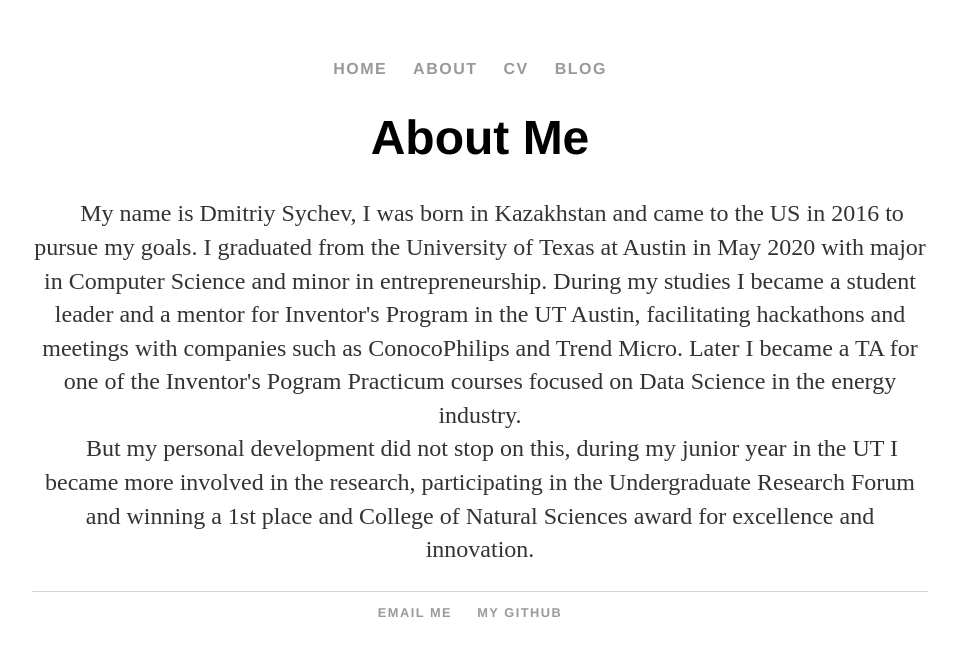
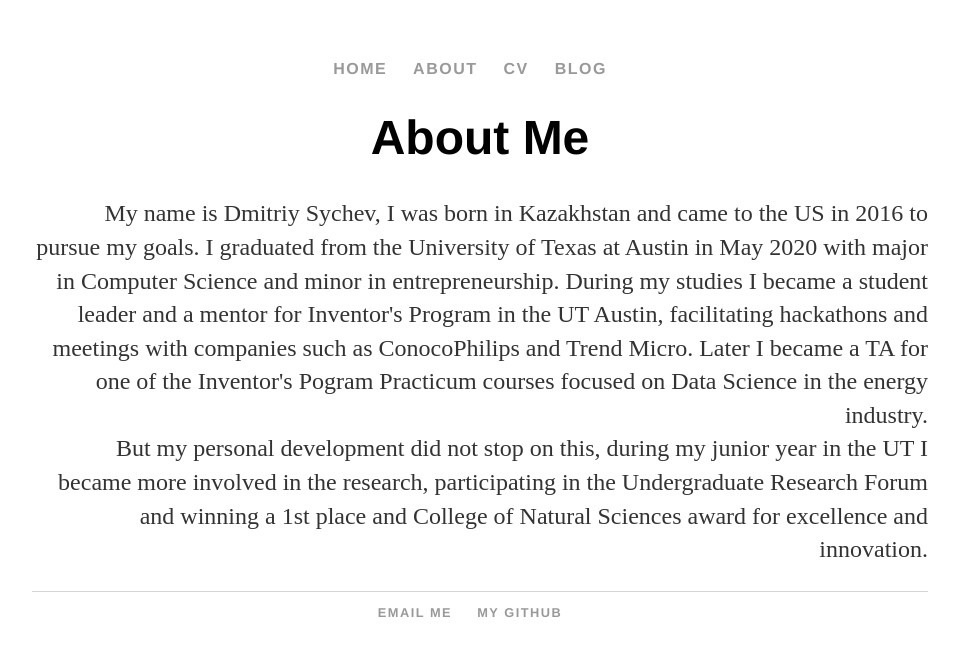
Before and after one commit to dmitriysychev/dmitriysychev.github.io, a Jekyll site: the page built from about/index.html, in a window 1280 px wide. Shown: the top 656 px of the page, without its empty margins (160-1119 px from the left). Built offline with Jekyll 4.4.1, drawn with Linux system fonts in a browser that asks for light colours.

Commit message:
Update index.html

```diff
--- a/about/index.html
+++ b/about/index.html
@@ -3,7 +3,7 @@ layout: default
 title: About Me
 ---
 	<h1>{{ page.title }}</h1>
-<p tyle="text-align:right"> &nbsp;&nbsp;&nbsp;&nbsp;My name is Dmitriy Sychev, I was born in Kazakhstan and came to the US in 2016 to pursue my goals.
+<p style="text-align:right"> &nbsp;&nbsp;&nbsp;&nbsp;My name is Dmitriy Sychev, I was born in Kazakhstan and came to the US in 2016 to pursue my goals.
 I graduated from the University of Texas at Austin in May 2020 with major in Computer Science and minor in entrepreneurship.
 During my studies I became a student leader and a mentor for Inventor's Program in the UT Austin, facilitating hackathons and meetings with companies such as ConocoPhilips and Trend Micro.
 Later I became a TA for one of the Inventor's Pogram Practicum courses focused on Data Science in the energy industry.<br>
```
